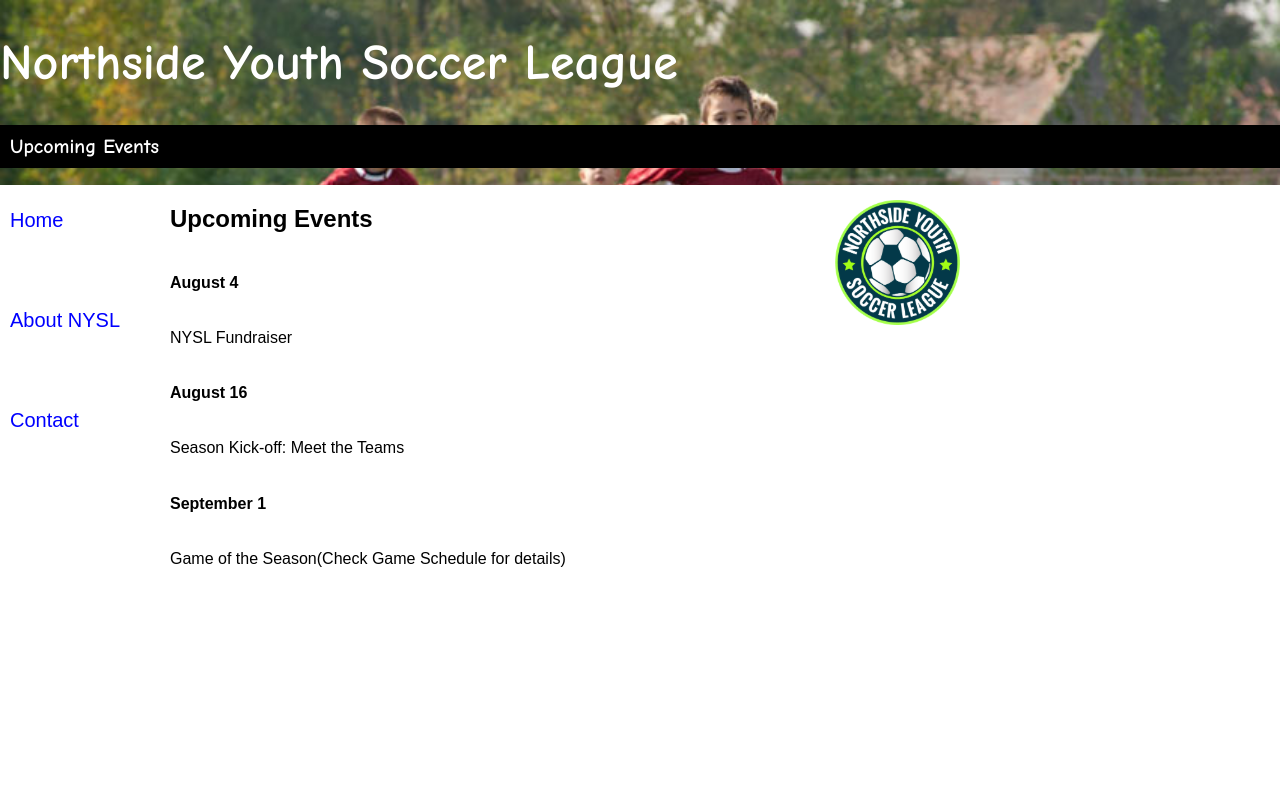
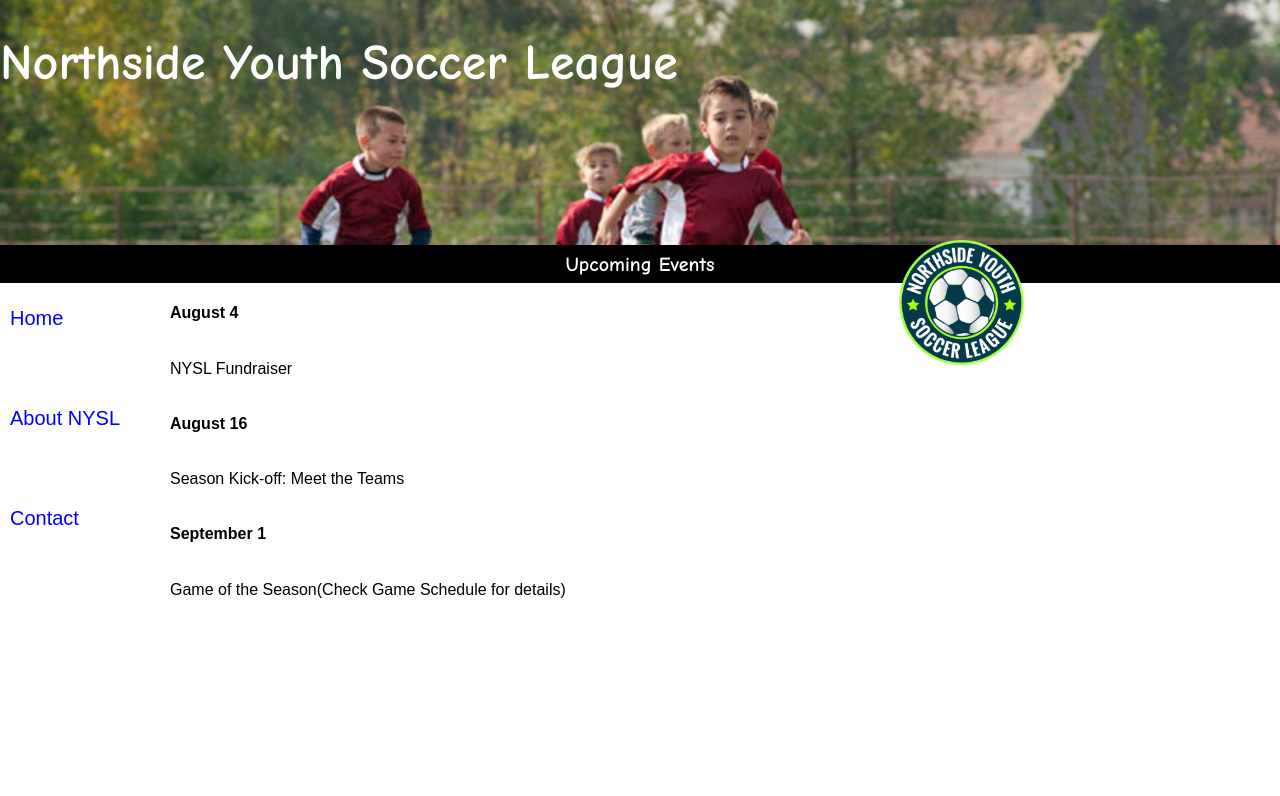
Before and after one commit to SrTakiru/HTML-CSS, a plain HTML site: page NYSL/index.html in a window 1280 px wide. Drawn offline with Linux system fonts and the light colour scheme.

Commit message:
Va mejorando el CSS, faltan detalles tecnicos

```diff
--- a/NYSL/index.html
+++ b/NYSL/index.html
@@ -18,7 +18,6 @@
         <a href="contact.html">Contact</a>
     </nav>
     <section class="midpage">
-        <h2>Upcoming Events</h2>
         <h4>August 4</h4>
         <p> NYSL Fundraiser</p>
         <h4>August 16</h4>
--- a/NYSL/styles/styles.css
+++ b/NYSL/styles/styles.css
@@ -1,4 +1,5 @@
 html, body {
+    font: 15px;
     font-family: Arial, Helvetica, sans-serif;
     width: 100%;
     border: 0;
@@ -20,10 +21,11 @@ header, #topbar {
 }
 
 #topbar {
-    display: flex;
-    vertical-align: bottom;
+    margin: 0;
+    margin-top: 12%;
+    padding-top: 7.5px;
+    padding-bottom: 7.5px;
     font-size: 20px;
-    padding: 10px;
     color: white;
     background-color: black;
     text-align: center;
@@ -31,8 +33,8 @@ header, #topbar {
 
 img {
     position: absolute;
-    top: 25%;
-    right: 25%;
+    top: 30%;
+    right: 20%;
     display: block;
 }
 
```
